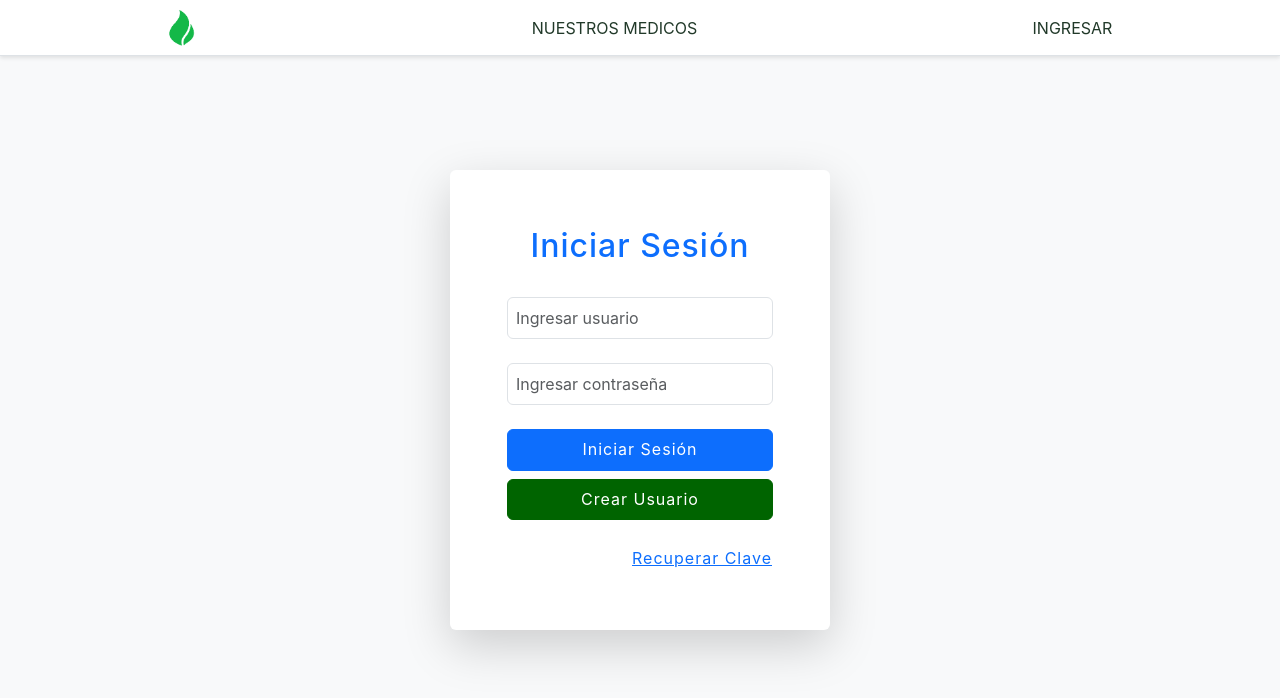
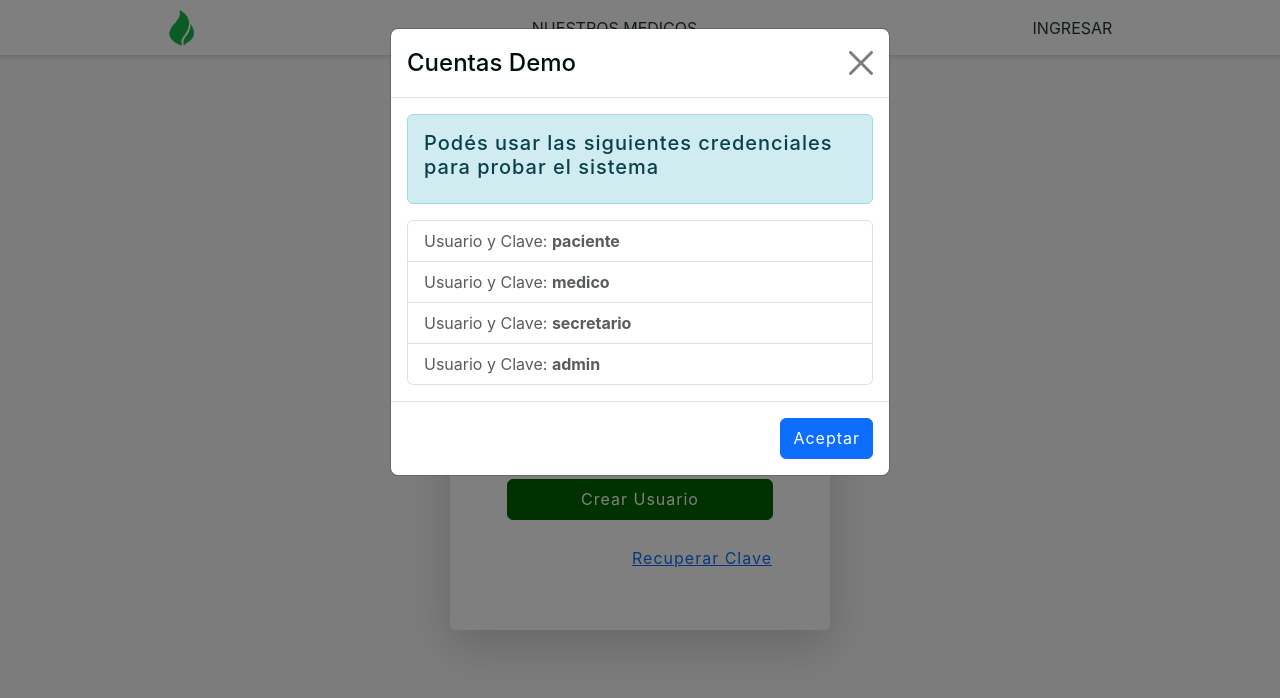
Before and after one commit to sebast825/medical-scheduling-fe, a React (Create React App) app: page /login in a window 1280 px wide. Shown: the top 698 px of the page. Built offline with nearby package versions, Linux system fonts and the light colour scheme; a web font is replaced by a local one.

Commit message:
AviableAccountsDemo

```diff
--- a/src/Components/General/Login/Login.tsx
+++ b/src/Components/General/Login/Login.tsx
@@ -21,6 +21,7 @@ import { handleHttpError } from "../../../utils/errorHandler";
 import useRediectHomeByRole from "../../../hooks/roles/useRediectHomeByRole";
 import "./Login.scss";
 import useRedirects from "../../../hooks/useRedicrects";
+import AviableAccountsDemo from "../../modals/AviableAccountsDemo/AviableAccountsDemoModal";
 
 interface iLoginForm {
   e: () => void;
@@ -33,6 +34,7 @@ const LoginForm = ({ e }: iLoginForm) => {
   const [error, setError] = useState("");
   const { setPacienteInfo } = usePacienteContext();
   const { setMedicoInfo } = useMedicoInfoContext();
+  const [showDemoModal, setShowDemoModal] = useState<boolean>(true);
 
   const redirectByRol = useRediectHomeByRole();
   const { redirectToCreatePaciente } = useRedirects();
@@ -91,8 +93,9 @@ const LoginForm = ({ e }: iLoginForm) => {
       setError(handleHttpError(error));
     }
   };
-
   return (
+    <>
+    <AviableAccountsDemo showModal={showDemoModal} handleClose={()=>setShowDemoModal(false)} />
     <Row className="contenedor justify-content-center align-items-center ">
       {/* ${windowSize.width > 600 ? "p-5" : "p-3"} */}
       <Col md={4} className={`paddingCol shadow-lg rounded bg-white`}>
@@ -147,6 +150,7 @@ const LoginForm = ({ e }: iLoginForm) => {
         </div>
       </Col>
     </Row>
+    </>
   );
 };
 
--- /dev/null
+++ b/src/Components/modals/AviableAccountsDemo/AviableAccountsDemoModal.tsx
@@ -0,0 +1,48 @@
+import { Alert, Button, ListGroup, Modal } from "react-bootstrap";
+
+interface IAviableAccountsDemo {
+  showModal: boolean;
+  handleClose: () => void;
+}
+function AviableAccountsDemo(props: IAviableAccountsDemo) {
+  const { showModal, handleClose } = props;
+
+  const demoAccounts = [
+    { role: "Paciente", username: "paciente", password: "paciente" },
+    { role: "Médico", username: "medico", password: "medico" },
+    { role: "Secretario", username: "secretario", password: "secretario" },
+    { role: "Administrador", username: "admin", password: "admin" },
+  ];
+  return (
+    <Modal show={showModal} onHide={handleClose}>
+      <Modal.Header closeButton>
+        <Modal.Title>Cuentas Demo</Modal.Title>
+      </Modal.Header>
+      <Modal.Body>
+        <Alert variant="info">
+          <h5>Podés usar las siguientes credenciales para probar el sistema</h5>
+        </Alert>
+
+        <ListGroup>
+          {demoAccounts.map((account, index) => (
+            <ListGroup.Item key={index} className="d-flex flex-column">
+              <div>
+                {/* <strong>{account.role}</strong> */}
+              </div>
+              <div className="text-muted d-flex justify-content-between ">
+                <span className="text-start">Usuario y Clave: <b>{account.username}</b></span>
+                {/* <span className="text-start">Clave: <b>{account.password}</b></span> */}
+              </div>
+            </ListGroup.Item>
+          ))}
+        </ListGroup>
+      </Modal.Body>
+      <Modal.Footer>
+        <Button variant="primary" onClick={handleClose}>
+          Aceptar
+        </Button>
+      </Modal.Footer>
+    </Modal>
+  );
+}
+export default AviableAccountsDemo;
```
Also changed, not shown: src/pages/home/Login.tsx (+11 -9 lines).
